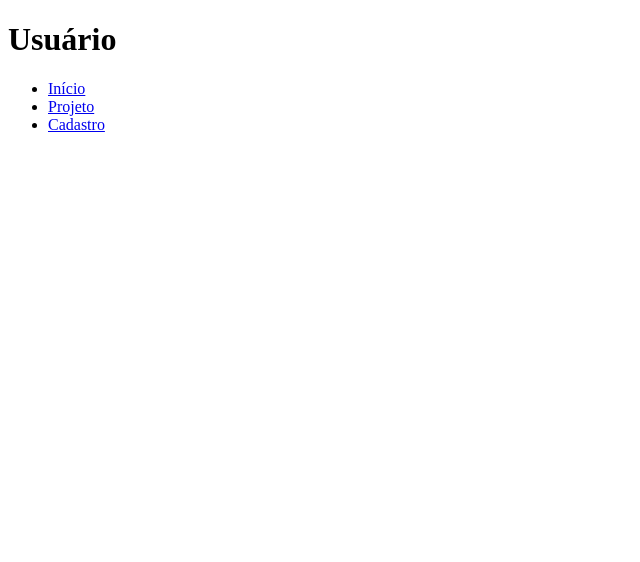
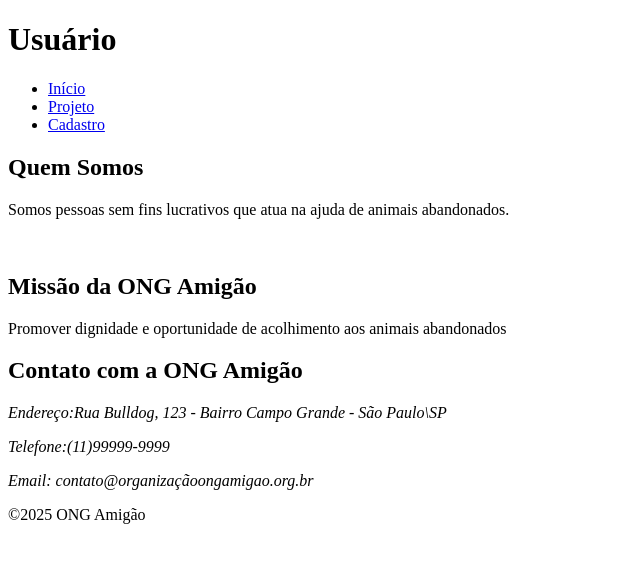
Before and after one commit to LucasVidal23/DesenvolvimentoWeb, a plain HTML site: page index.html in a window 1280 px wide. Shown: the whole page, without its empty margins (0-640 px from the left). Drawn offline with Linux system fonts and the light colour scheme.

Commit message:
v02 - Finalizando o index

```diff
--- a/index.html
+++ b/index.html
@@ -3,7 +3,7 @@
 <head>
     <meta charset="UTF-8">
     <meta name="viewport" content="width=device-width, initial-scale=1.0">
-    <title>Cadrasto de Usuário</title>
+    <title>Cadrasto de Usuário de ONG</title>
 </head>
 <body>
     <header>
@@ -13,9 +13,32 @@
             <li><a href="index.html">Início</a></li>
             <li><a href="projeto.html">Projeto</a></li>
             <li><a href="cadastro.html">Cadastro</a></li>
-
         </ul>
     </nav>
-</header>
-    </body>
+    </header>
+<main>
+    <section>
+        <h2>Quem Somos</h2>
+        <p>Somos pessoas sem fins lucrativos que atua na ajuda de animais abandonados.</p>
+        <img>
+    </section>
+
+    <section>
+        <h2>Missão da ONG Amigão</h2>
+        <p>Promover dignidade e oportunidade de acolhimento aos animais abandonados</p>
+    </section>
+
+    <section>
+        <h2>Contato com a ONG Amigão</h2>
+        <address>
+            <p>Endereço:Rua Bulldog, 123 - Bairro Campo Grande - São Paulo\SP </p>
+            <P>Telefone:(11)99999-9999</P>
+            <p>Email: contato@organizaçãoongamigao.org.br</p>
+        </address>
+    </section>
+</main>
+<footer>
+    <p>&copy;2025 ONG Amigão</p>
+</footer>
+</body>
 </html>
```
